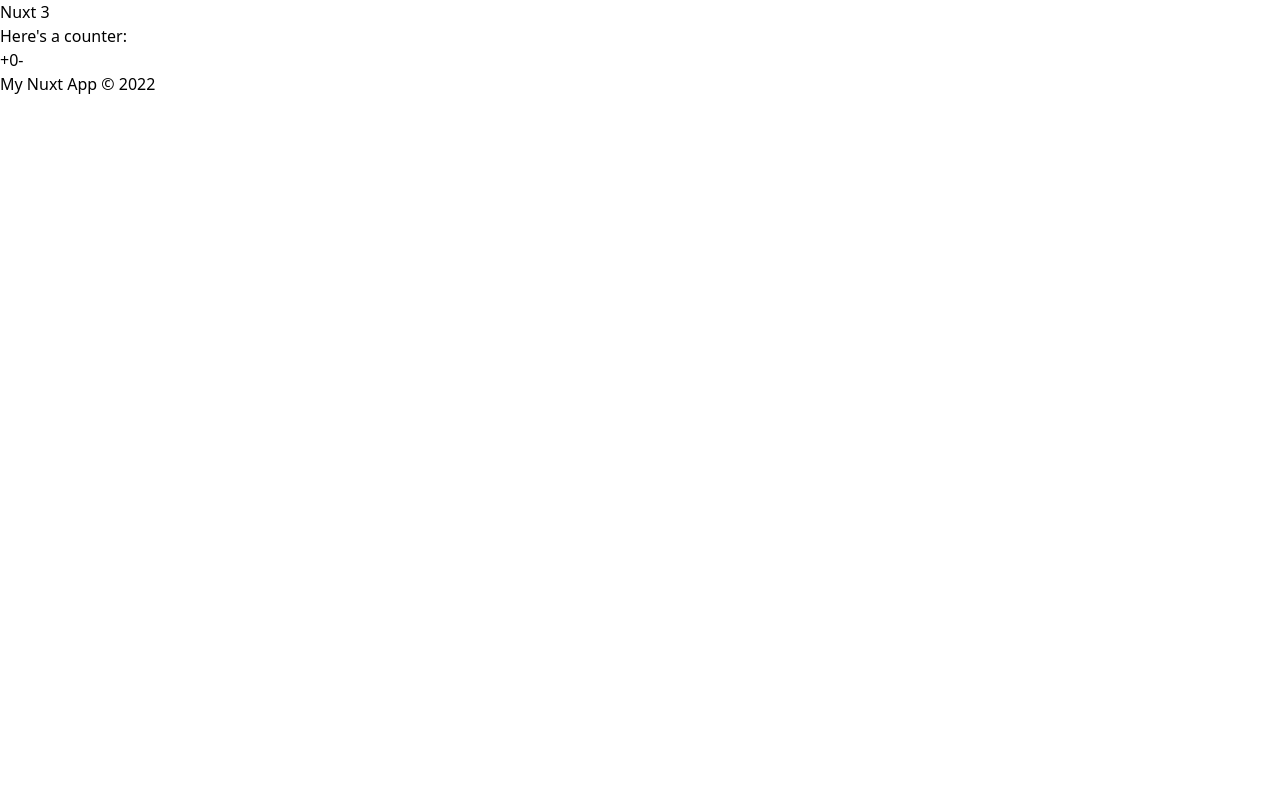
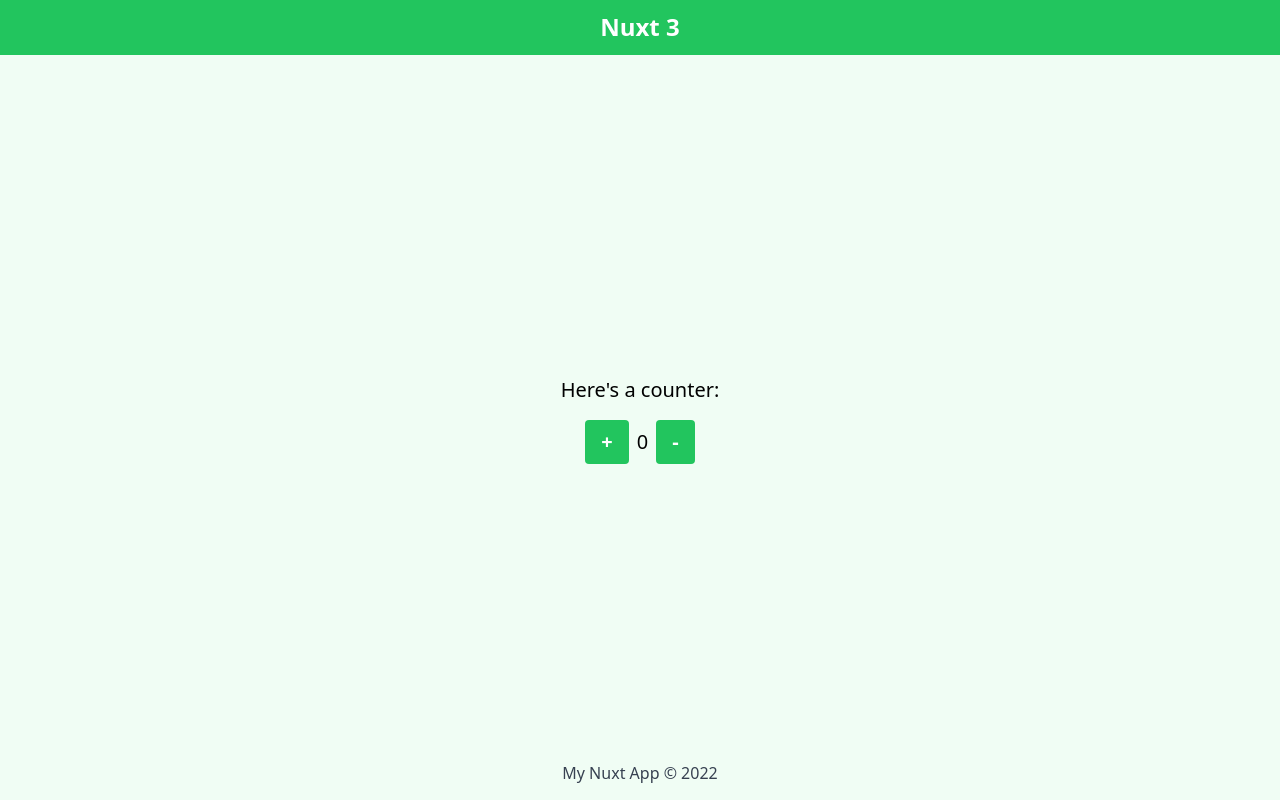
Before and after one commit to ylsama/nuxt3, a Nuxt app: page / in a window 1280 px wide. Built offline with nearby package versions, Linux system fonts and the light colour scheme.

Commit message:
fix tailwind not properly config

```diff
--- a/package.json
+++ b/package.json
@@ -7,6 +7,7 @@
     "preview": "nuxt preview"
   },
   "devDependencies": {
+    "@nuxt/postcss8": "^1.1.3",
     "autoprefixer": "^10.4.7",
     "nuxt": "3.0.0-rc.1",
     "postcss": "^8.4.13",
--- a/tailwind.config.js
+++ b/tailwind.config.js
@@ -1,5 +1,11 @@
 module.exports = {
-  content: ['./index.html', './src/**/*.{vue,js,ts,jsx,tsx}'],
+  content: [
+    "./components/**/*.{js,vue,ts}",
+    "./layouts/**/*.vue",
+    "./pages/**/*.vue",
+    "./plugins/**/*.{js,ts}",
+    "./nuxt.config.{js,ts}",
+  ],
   theme: {
     extend: {},
   },
```
Also changed, not shown: 1 other file (tests, documents, lock files or other folders).
